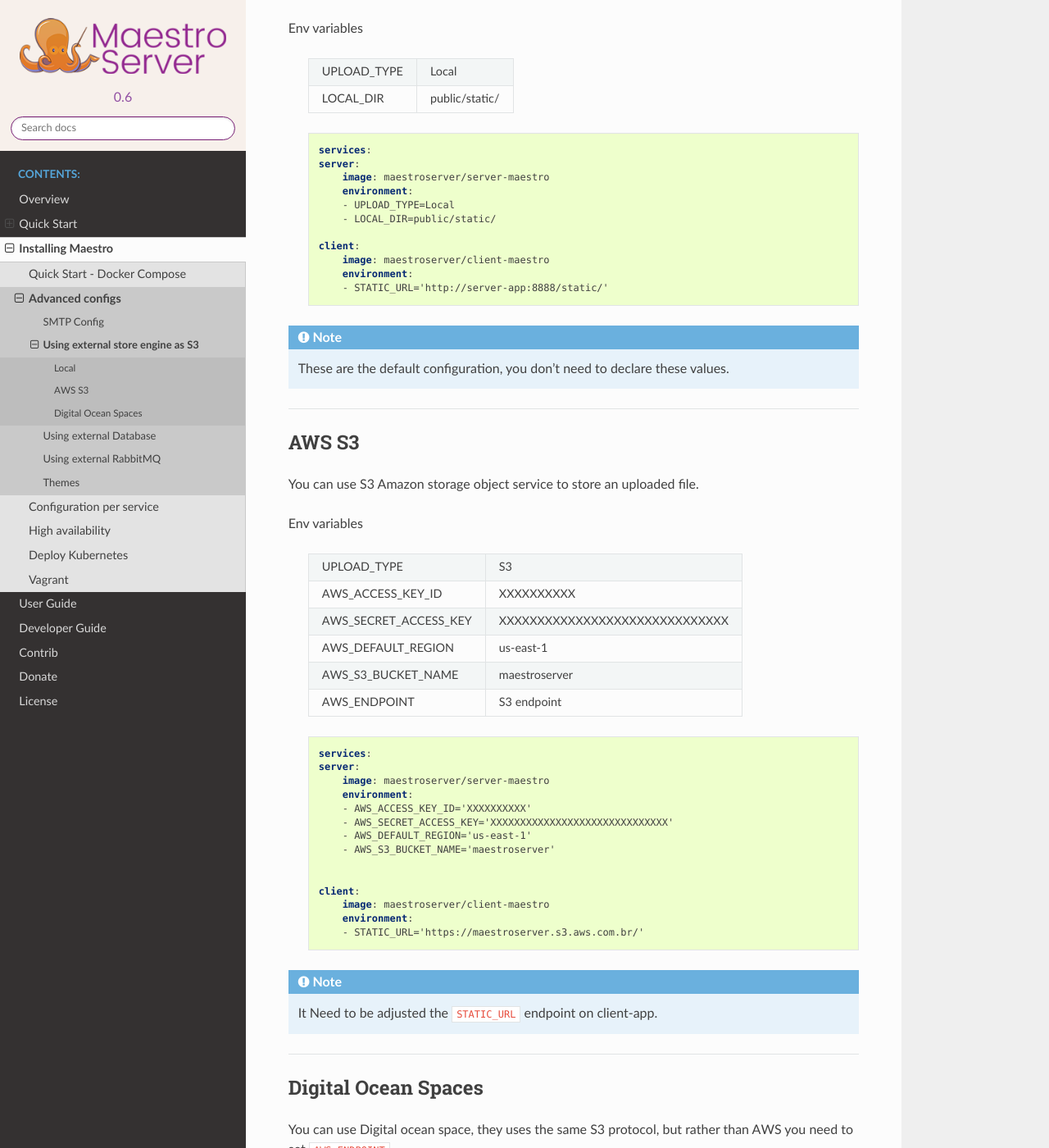
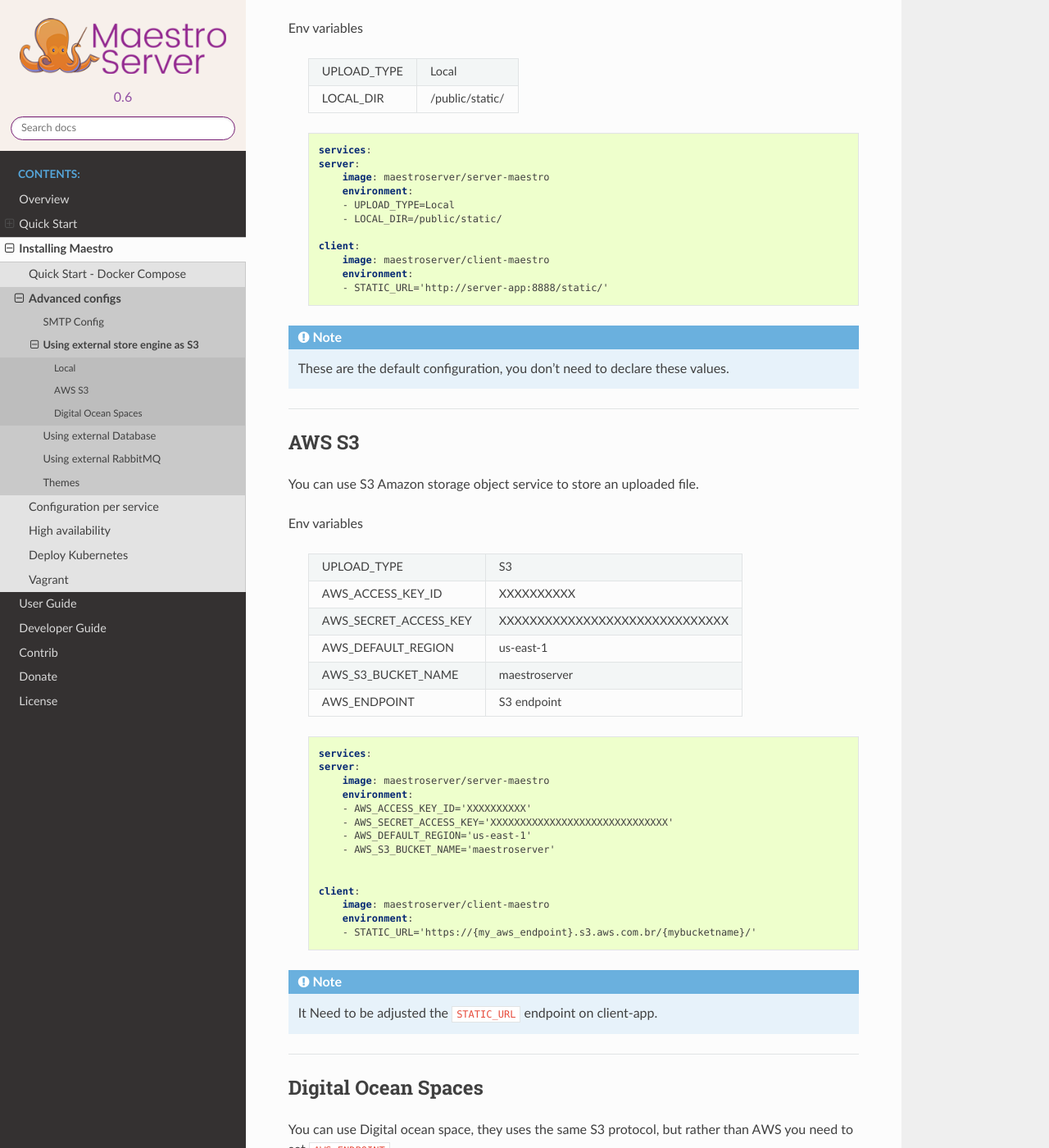
Before and after one commit to maestro-server/webdocs, a Sphinx documentation site: the page built from docs/installing/upload.rst, in a window 1280 px wide and 1400 px high, scrolled down 573 px. Shown: the whole window at 82% size. Built offline with Sphinx 7.4.7 and the Read the Docs theme 2.0.0, drawn with Linux system fonts in a browser that asks for light colours; formulas are drawn with MathJax 3.

Commit message:
update docs

```diff
--- a/docs/installing/upload.rst
+++ b/docs/installing/upload.rst
@@ -27,7 +27,7 @@ Env variables
 
  ============= ================
   UPLOAD_TYPE   Local
-  LOCAL_DIR     public/static/
+  LOCAL_DIR     /public/static/
  ============= ================
 
  .. code-block:: yaml
@@ -37,7 +37,7 @@ Env variables
         image: maestroserver/server-maestro
         environment:
         - UPLOAD_TYPE=Local
-        - LOCAL_DIR=public/static/
+        - LOCAL_DIR=/public/static/
 
     client:
         image: maestroserver/client-maestro
@@ -81,7 +81,7 @@ Env variables
     client:
         image: maestroserver/client-maestro
         environment:
-        - STATIC_URL='https://maestroserver.s3.aws.com.br/'
+        - STATIC_URL='https://{my_aws_endpoint}.s3.aws.com.br/{mybucketname}/'
 
 
 .. Note::
```
